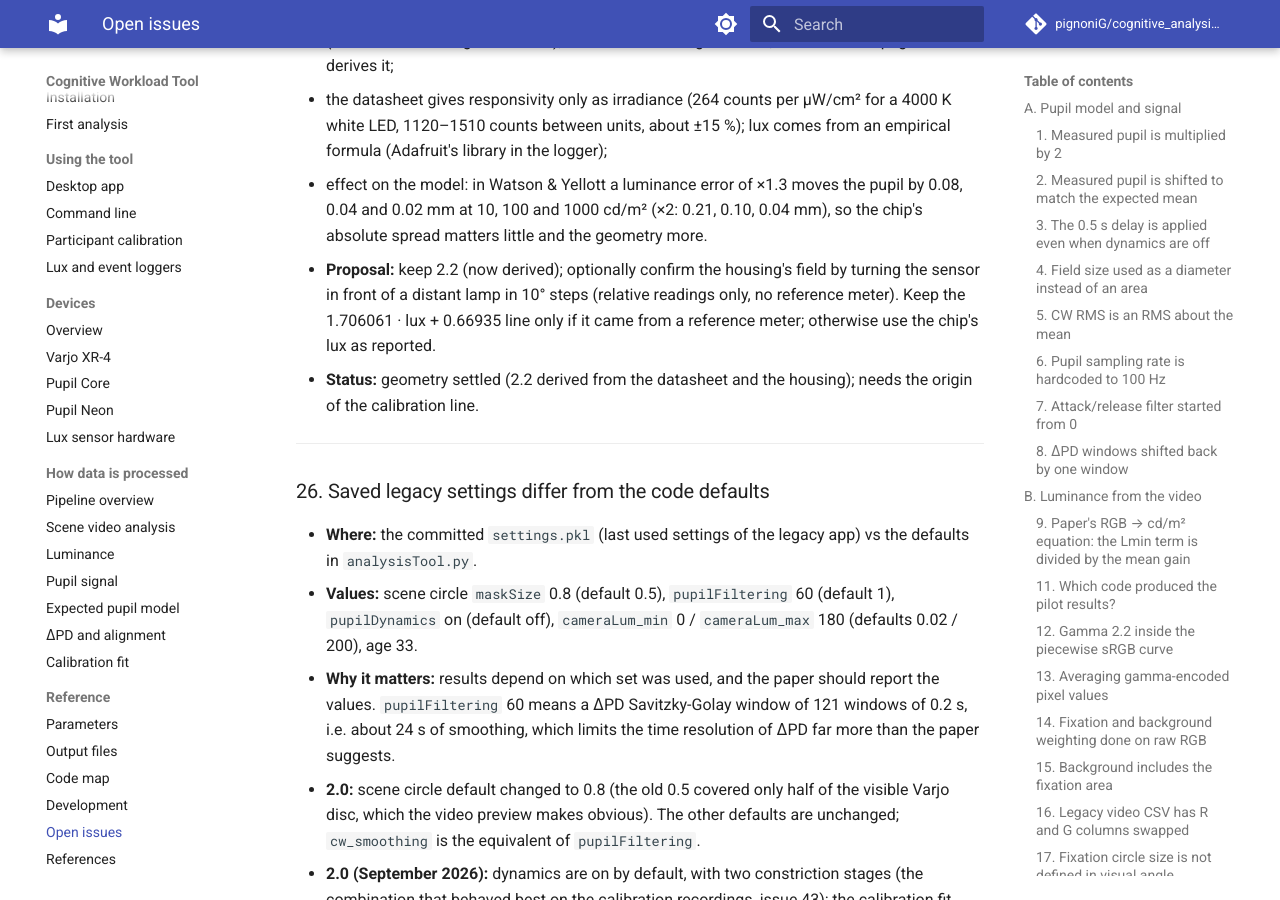
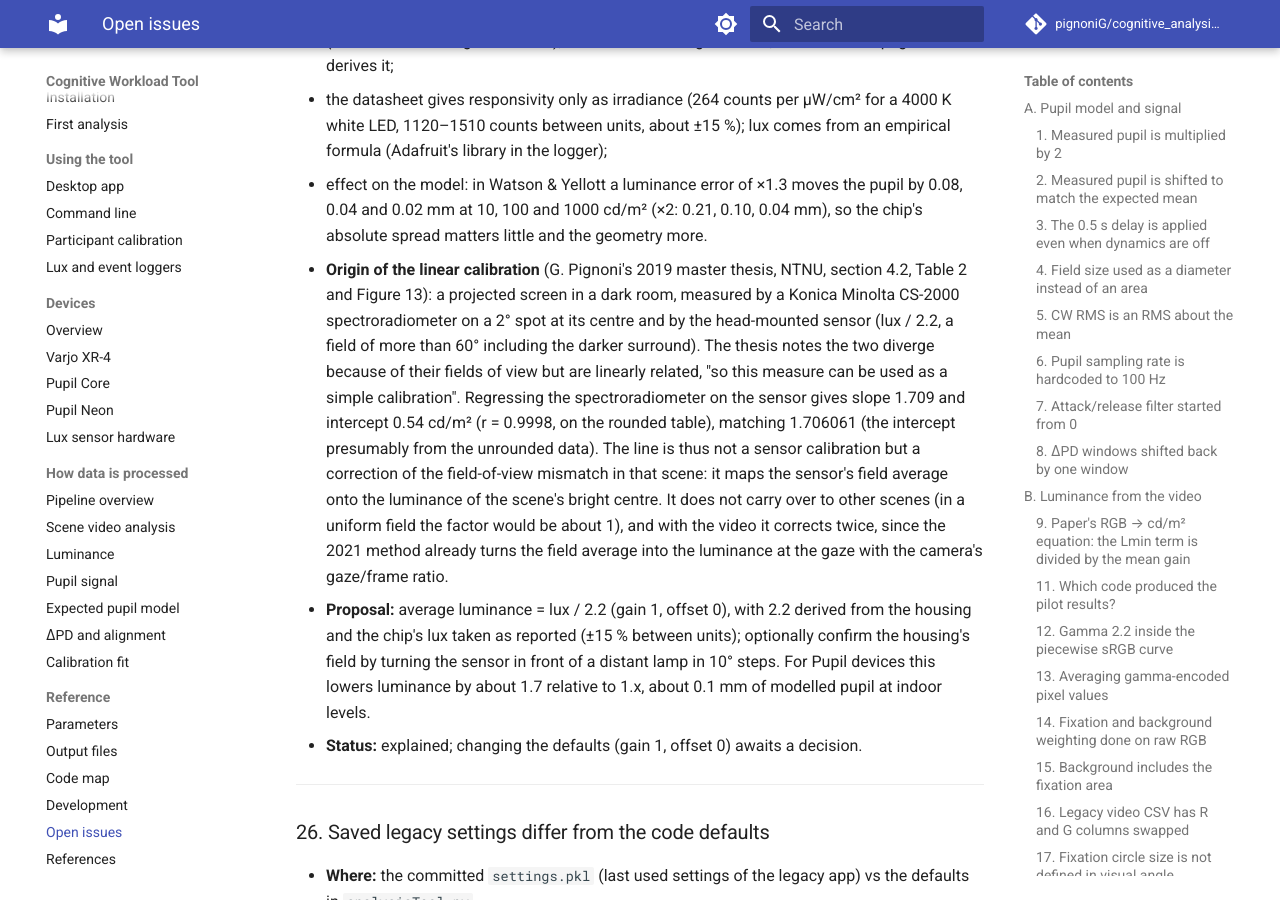
Before and after one commit to pignoniG/cognitive_analysis_tool, an MkDocs documentation site: the page built from docs/OPEN_ISSUES.md, in a window 1280 px wide and 900 px high, scrolled down 10962 px. Built offline with MkDocs 1.6.1 and Material for MkDocs 9.7.7, drawn with Linux system fonts in a browser that asks for light colours; comment, search, counter and statistics services are not loaded.

Commit message:
Trace the lux calibration line to the 2019 thesis's projector test
The 1.706061 lux + 0.66935 line is the regression of a spectroradiometer
reading of a 2 degree spot at the centre of a projected screen on the
head-mounted sensor's lux / 2.2 (thesis Table 2: slope 1.709, r 0.9998).
It maps the sensor's field average onto that scene's bright centre, a
field-of-view correction for one setup rather than a sensor calibration,
and with the video it corrects twice. Open issue 23 and the lux sensor
page record the origin; dropping it from the defaults awaits a decision.

```diff
--- a/docs/OPEN_ISSUES.md
+++ b/docs/OPEN_ISSUES.md
@@ -325,11 +325,21 @@ is revised; they remain in the git history of this file.
   - effect on the model: in Watson & Yellott a luminance error of ×1.3 moves the pupil by 0.08, 0.04 and 0.02 mm at
     10, 100 and 1000 cd/m² (×2: 0.21, 0.10, 0.04 mm), so the chip's absolute spread matters little and the geometry
     more.
-- **Proposal:** keep 2.2 (now derived); optionally confirm the housing's field by turning the sensor in front of a
-  distant lamp in 10° steps (relative readings only, no reference meter). Keep the 1.706061 · lux + 0.66935 line only
-  if it came from a reference meter; otherwise use the chip's lux as reported.
-- **Status:** geometry settled (2.2 derived from the datasheet and the housing); needs the origin of the calibration
-  line.
+- **Origin of the linear calibration** (G. Pignoni's 2019 master thesis, NTNU, section 4.2, Table 2 and Figure 13): a
+  projected screen in a dark room, measured by a Konica Minolta CS-2000 spectroradiometer on a 2° spot at its centre
+  and by the head-mounted sensor (lux / 2.2, a field of more than 60° including the darker surround). The thesis notes
+  the two diverge because of their fields of view but are linearly related, "so this measure can be used as a simple
+  calibration". Regressing the spectroradiometer on the sensor gives slope 1.709 and intercept 0.54 cd/m² (r = 0.9998,
+  on the rounded table), matching 1.706061 (the intercept presumably from the unrounded data). The line is thus not a
+  sensor calibration but a correction of the field-of-view mismatch in that scene: it maps the sensor's field average
+  onto the luminance of the scene's bright centre. It does not carry over to other scenes (in a uniform field the
+  factor would be about 1), and with the video it corrects twice, since the 2021 method already turns the field
+  average into the luminance at the gaze with the camera's gaze/frame ratio.
+- **Proposal:** average luminance = lux / 2.2 (gain 1, offset 0), with 2.2 derived from the housing and the chip's
+  lux taken as reported (±15 % between units); optionally confirm the housing's field by turning the sensor in front of
+  a distant lamp in 10° steps. For Pupil devices this lowers luminance by about 1.7 relative to 1.x, about 0.1 mm of
+  modelled pupil at indoor levels.
+- **Status:** explained; changing the defaults (gain 1, offset 0) awaits a decision.
 
 ---
 
```
Also changed, not shown: docs/hardware/lux-sensor.md (+7 -1 lines).
